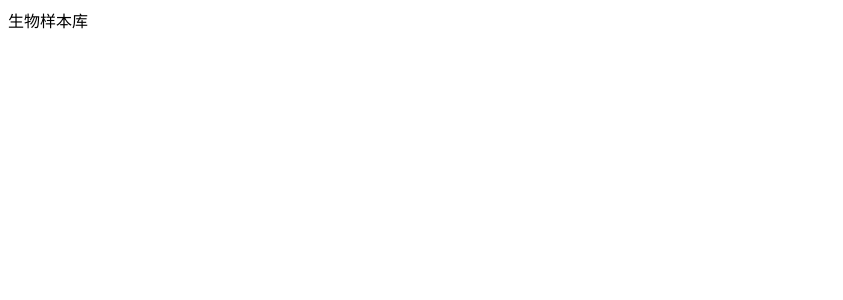
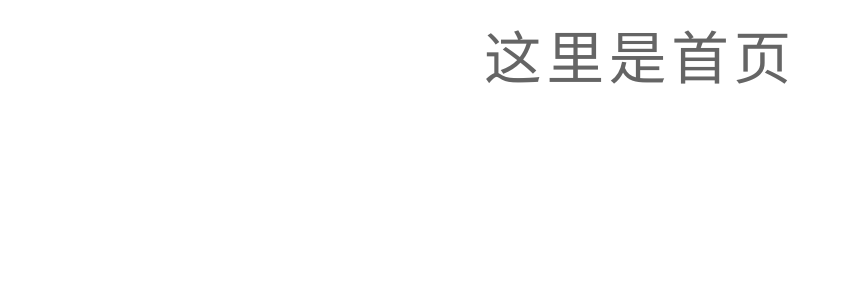
Before and after one commit to CSPSY/bio-bank, a Vue app: page / in a window 1280 px wide. Shown: the top 300 px of the page, without its empty margins (0-843 px from the left). Built offline with nearby package versions, Linux system fonts and the light colour scheme.

Commit message:
feat: 增加路由配置

```diff
--- a/package.json
+++ b/package.json
@@ -10,7 +10,8 @@
   },
   "dependencies": {
     "element-plus": "^2.2.36",
-    "vue": "^3.2.45"
+    "vue": "^3.2.45",
+    "vue-router": "^4.1.6"
   },
   "devDependencies": {
     "@vitejs/plugin-vue": "^4.0.0",
--- a/src/App.vue
+++ b/src/App.vue
@@ -3,11 +3,18 @@ import 'element-plus/es/components/message/style/css'
 </script>
 
 <template>
-  <div>
-    生物样本库
-  </div>
+  <router-view></router-view>
 </template>
 
 <style scoped>
-
+* {
+    margin: 0;
+    padding: 0;
+    list-style: none;
+    text-decoration: none;
+    box-sizing: border-box;
+}
+a {
+    text-decoration: none;
+}
 </style>
--- a/src/main.js
+++ b/src/main.js
@@ -1,4 +1,5 @@
 import { createApp } from 'vue'
 import App from './App.vue'
+import { router } from './router'
 
-createApp(App).mount('#app')
+createApp(App).use(router).mount('#app');
--- /dev/null
+++ b/src/router/index.js
@@ -0,0 +1,26 @@
+import { createRouter, createWebHistory } from "vue-router";
+
+const routes = [
+    {
+        path: '/',
+        component: () => import('../views/Index.vue'),
+        meta: {
+            title: '首页'
+        }
+    }
+];
+
+const router = createRouter({
+    history: createWebHistory(),
+    routes
+});
+
+router.beforeEach((to, from, next) => {
+    // 路由发送变化时，更改页面 title
+    if (to.meta.title) {
+        document.title = '生物样本库 | ' + to.meta.title
+    }
+    next()
+});
+
+export { router };
--- /dev/null
+++ b/src/views/index.vue
@@ -0,0 +1,20 @@
+<script setup>
+const Index = {
+    name: 'Index'
+};
+</script>
+
+<template>
+    <h1 class="title">这里是首页</h1>
+</template>
+
+<style scoped>
+.title {
+    font-size: 3.6rem;
+    font-weight: 200;
+    text-align: center;
+    opacity: 0.6;
+    margin: 12px 0;
+    letter-spacing: .3rem;
+}
+</style>
```
Also changed, not shown: 2 other files (tests, documents, lock files or other folders).
